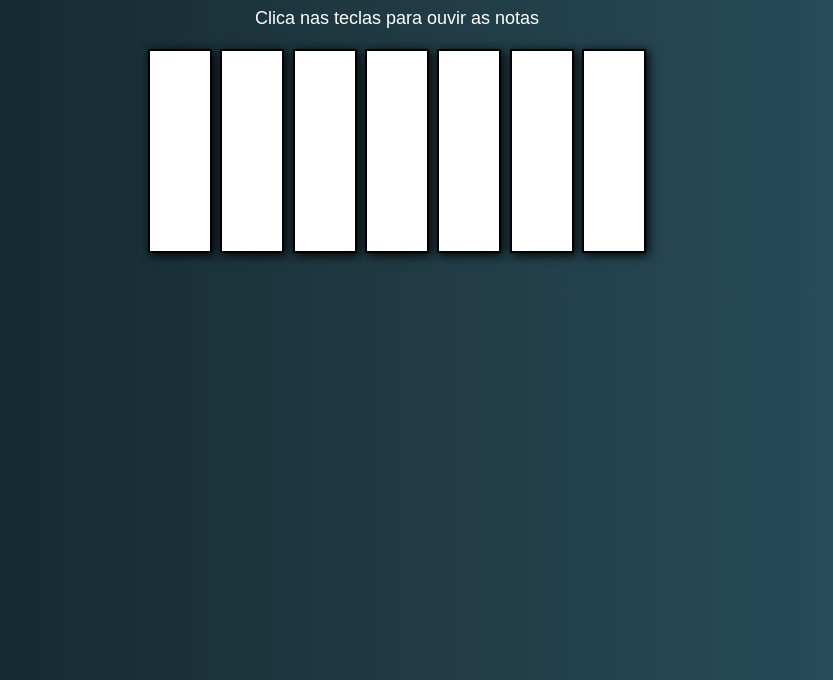
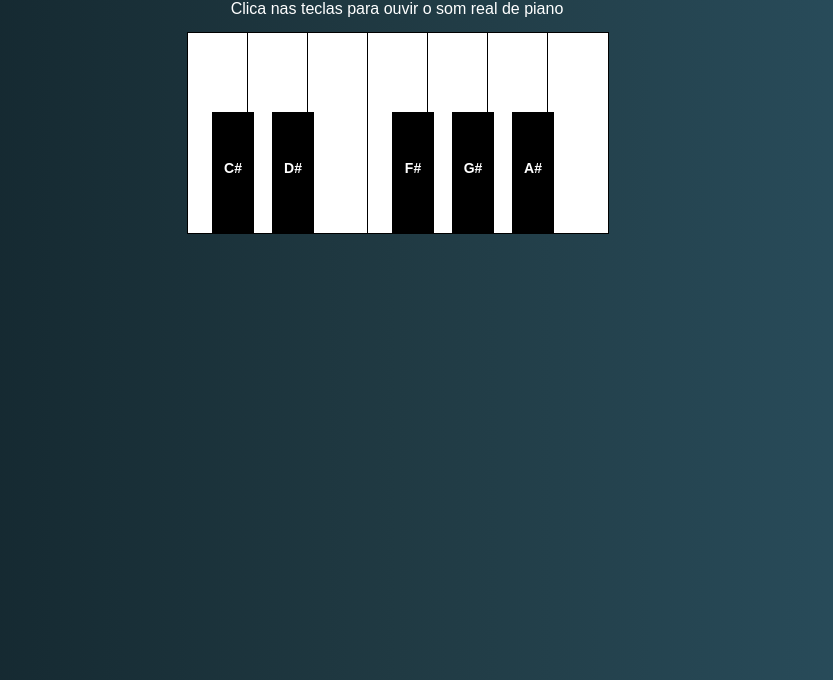
Before and after one commit to geo29-fox/GMusicLearn, a plain HTML site: page index.html in a window 1280 px wide. Shown: the part 120-800 px from the top of the page, without its empty margins (243-1076 px from the left). Drawn offline with Linux system fonts and the light colour scheme.

Commit message:
Piano completo

```diff
--- a/index.html
+++ b/index.html
@@ -11,39 +11,69 @@
       text-align: center;
       padding: 30px;
     }
+
+    .piano {
+      position: relative;
+      width: 420px;
+      margin: auto;
+      height: 200px;
+    }
+
     .key {
+      position: absolute;
+      bottom: 0;
       width: 60px;
       height: 200px;
       background: white;
-      border: 2px solid black;
-      display: inline-block;
-      margin: 2px;
+      border: 1px solid #000;
+      z-index: 1;
       font-weight: bold;
-      font-size: 18px;
+      font-size: 14px;
+      text-align: center;
+      line-height: 190px;
       cursor: pointer;
-      box-shadow: 2px 2px 10px #000;
     }
+
+    .black-key {
+      width: 40px;
+      height: 120px;
+      background: black;
+      color: white;
+      z-index: 2;
+      position: absolute;
+      margin-left: -20px;
+      line-height: 110px;
+    }
+
     h1 {
-      font-size: 40px;
+      font-size: 36px;
       margin-bottom: 10px;
     }
     p {
-      font-size: 18px;
+      font-size: 16px;
     }
   </style>
 </head>
 <body>
   <h1>Bem-vindo ao GMusicLearn</h1>
-  <p>Clica nas teclas para ouvir as notas</p>
+  <p>Clica nas teclas para ouvir o som real de piano</p>
 
-  <div id="piano">
-    <div class="key" onclick="playNote('C')">C</div>
-    <div class="key" onclick="playNote('D')">D</div>
-    <div class="key" onclick="playNote('E')">E</div>
-    <div class="key" onclick="playNote('F')">F</div>
-    <div class="key" onclick="playNote('G')">G</div>
-    <div class="key" onclick="playNote('A')">A</div>
-    <div class="key" onclick="playNote('B')">B</div>
+  <div class="piano">
+    <!-- Teclas Brancas -->
+    <div class="key" style="left:0px" onclick="playNote('C')">C</div>
+    <div class="key" style="left:60px" onclick="playNote('D')">D</div>
+    <div class="key" style="left:120px" onclick="playNote('E')">E</div>
+    <div class="key" style="left:180px" onclick="playNote('F')">F</div>
+    <div class="key" style="left:240px" onclick="playNote('G')">G</div>
+    <div class="key" style="left:300px" onclick="playNote('A')">A</div>
+    <div class="key" style="left:360px" onclick="playNote('B')">B</div>
+
+    <!-- Teclas Pretas -->
+    <div class="key black-key" style="left:45px" onclick="playNote('Csharp')">C#</div>
+    <div class="key black-key" style="left:105px" onclick="playNote('Dsharp')">D#</div>
+    <div class="key black-key" style="left:225px" onclick="playNote('Fsharp')">F#</div>
+    <div class="key black-key" style="left:285px" onclick="playNote('Gsharp')">G#</div>
+    <div class="key black-key" style="left:345px" onclick="playNote('Asharp')">A#</div>
   </div>
 
   <script>
```
